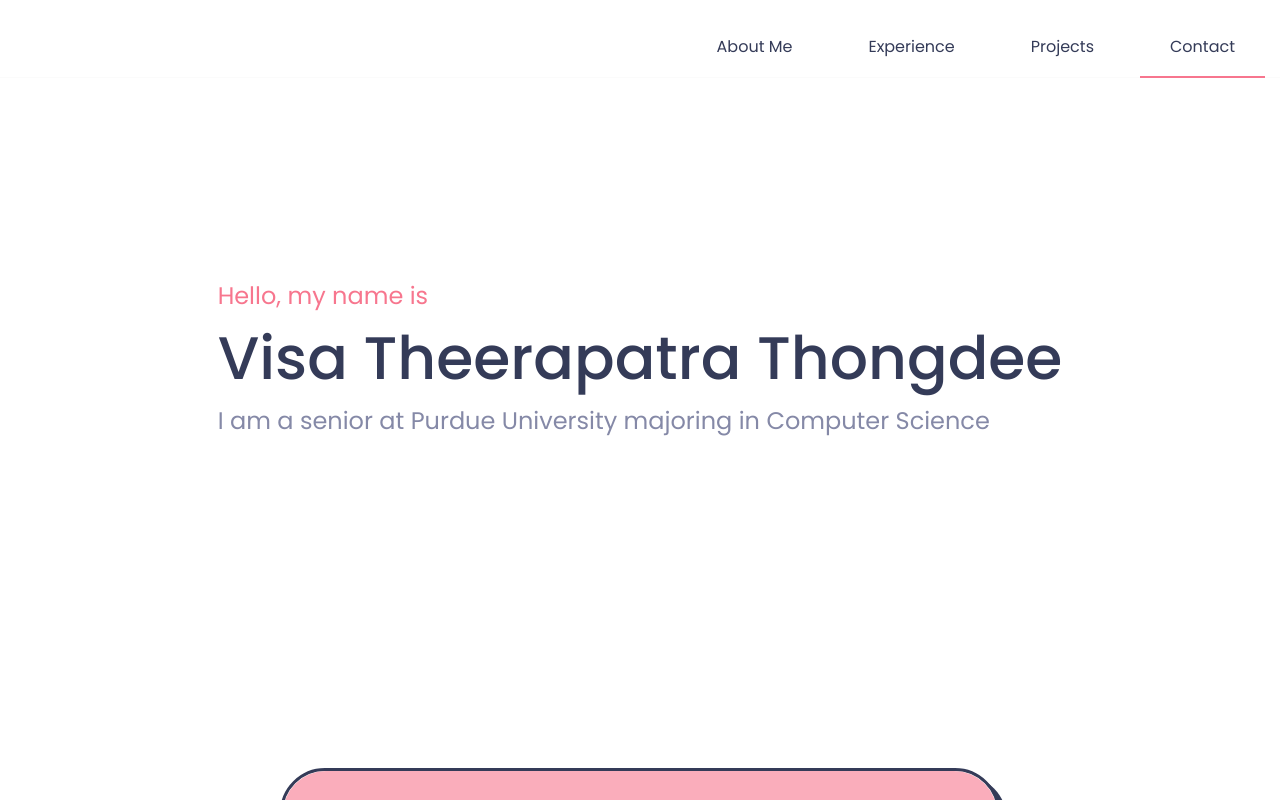
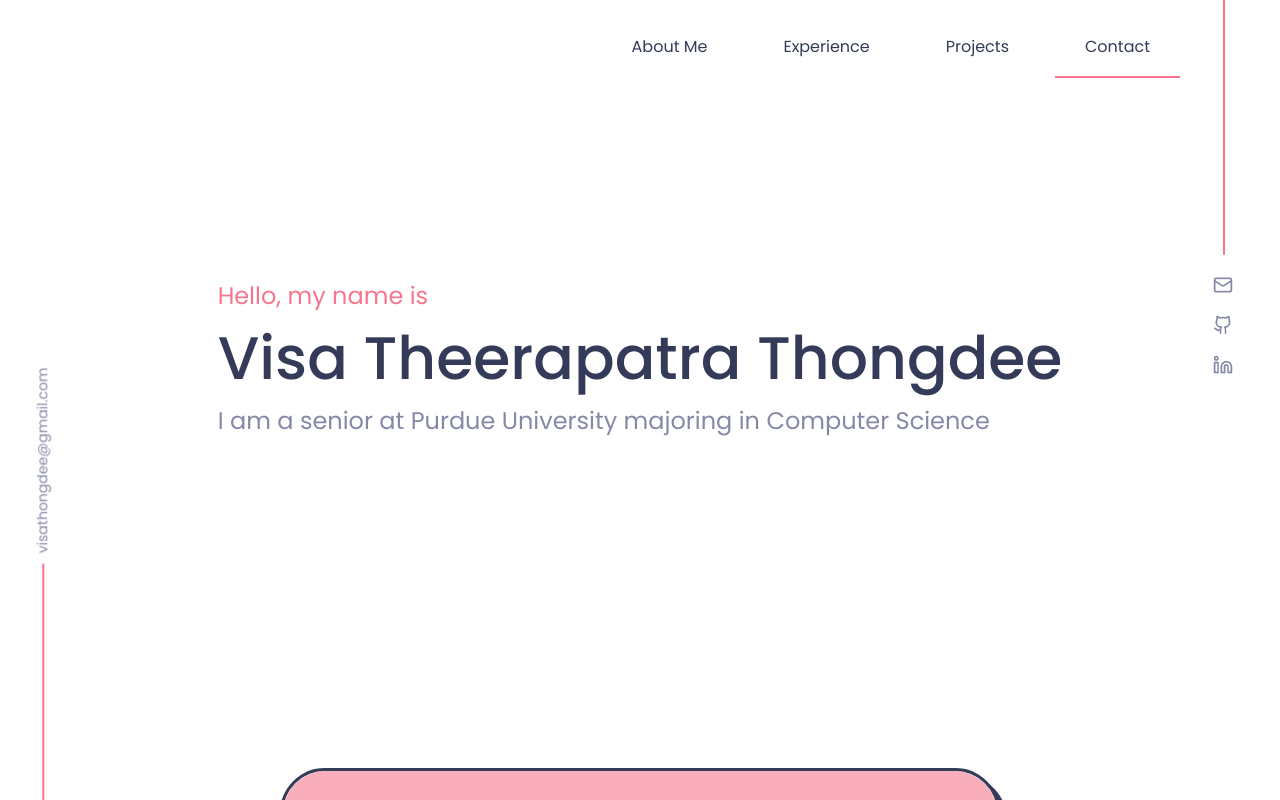
Before and after one commit to visathongdee/personal-website, a React (Create React App) app in the folder my-app/: page / in a window 1280 px wide. Shown: the top 800 px of the page. Built offline with nearby package versions, Linux system fonts and the light colour scheme.

Commit message:
Added side lines for email and socials

```diff
--- a/my-app/src/pages/home.js
+++ b/my-app/src/pages/home.js
@@ -1,15 +1,21 @@
 import React from "react";
 import "../style.css";
-import { FloatButton, Anchor } from "antd";
+import { FloatButton, Anchor, Affix } from "antd";
 import Landing from "./sections/landing";
 import AboutMe from "./sections/aboutMe";
 import Experience from "./sections/experience.tsx";
 import Projects from "./sections/projects.tsx";
 import Contact from "./sections/contact.tsx";
+import { Github, Linkedin, Mail } from "lucide-react";
 
 export default function Home() {
 
   const items = [
+    // {
+    //   key: "#",
+    //   href: "#",
+    //   title: "l",
+    // },
     {
       key: "aboutMe",
       href: "#aboutMe",
@@ -34,9 +40,25 @@ export default function Home() {
 
   return (
     <div>
-      <FloatButton.BackTop className="floatbutton"/>
-      <Anchor direction="horizontal" items={items} className="anchor" />
+      <FloatButton.BackTop className="floatButton" style={{color: "red"}}/>
+        <Anchor direction="horizontal" affix="true" items={items} />
+      <Affix offsetTop={150}>
+        <div className="topSideline">
+          <hr className="rightSidelineLine" />
+          <a href="mailto:visathongdee@gmail.com">
+            <Mail className="sideline-icon" />
+          </a>
+          <a href="https://github.com/visathongdee">
+            <Github className="sideline-icon" />
+          </a>
+          <a href="https://linkedin.com/in/visathongdee">
+            <Linkedin className="sideline-icon" />
+          </a>
+        </div>
+      </Affix>
+      <div>
       <Landing />
+      </div>
       <div id="aboutMe">
         <AboutMe />
       </div>
@@ -49,6 +71,14 @@ export default function Home() {
       <div id="contact">
         <Contact />
       </div>
+      <Affix offsetBottom={200}>
+        <div className="bottomSideline">
+          <hr className="leftSidelineLine" />
+          <p>
+            visathongdee@gmail.com
+          </p>
+        </div>
+      </Affix>
     </div>
   );
 }
--- a/my-app/src/style.css
+++ b/my-app/src/style.css
@@ -115,8 +115,56 @@ p {
   text-align: left;
 }
 
+.leftSidelineLine {
+  background-color: #f7768e;
+  border: 0;
+  height: 2px;
+  border-radius: 1px;
+  margin: 10px 10px 10px 0px;
+  width: 300px;
+}
+
+.rightSidelineLine {
+  background-color: #f7768e;
+  border: 0;
+  height: 2px;
+  border-radius: 1px;
+  margin: 10px 0px 10px 0px;
+  width: 300px;
+}
+
+.bottomSideline {
+  display: flex;
+  justify-content: flex-start;
+  transform: rotate(270deg);
+  position: fixed;
+  /* bottom: 20vh; */
+  left: -200px;
+}
+
+.topSideline {
+  display: flex;
+  justify-content: flex-start;
+  gap: 20px;
+  transform: rotate(90deg);
+  position: fixed;
+  /* bottom: 0; */
+  right: -150px;
+}
+
+.sideline-icon {
+  stroke: #8589a7;
+  width: 20px;
+  transform: rotate(270deg);
+}
+
 /* ===================== ANCHOR ===================== */
 
+@media (max-width: 750px) {
+  .ant-anchor {
+    display: none !important;
+  }
+}
 .ant-anchor-link-title {
   font-size: 16px;
   color: #343b58 !important;
@@ -130,10 +178,13 @@ p {
 }
 
 .ant-anchor {
-  padding: 15px !important;
-  padding-top: 30px !important;
+  display: none;
+  padding: 30px 100px 15px 15px !important;
+  /* padding-top: 30px !important;
+  padding-right: 200px !important; */
   background-color: rgb(255, 255, 255, 0.75);
   justify-content: flex-end;
+  backdrop-filter: blur(5px);
 }
 
 .ant-anchor-ink-bar {
```
Also changed, not shown: 1 other file (tests, documents, lock files or other folders).
